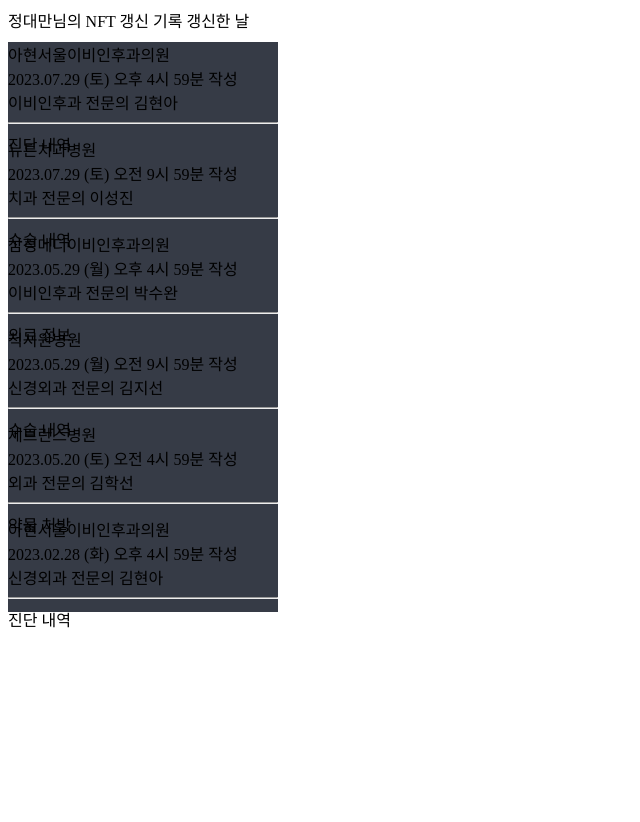
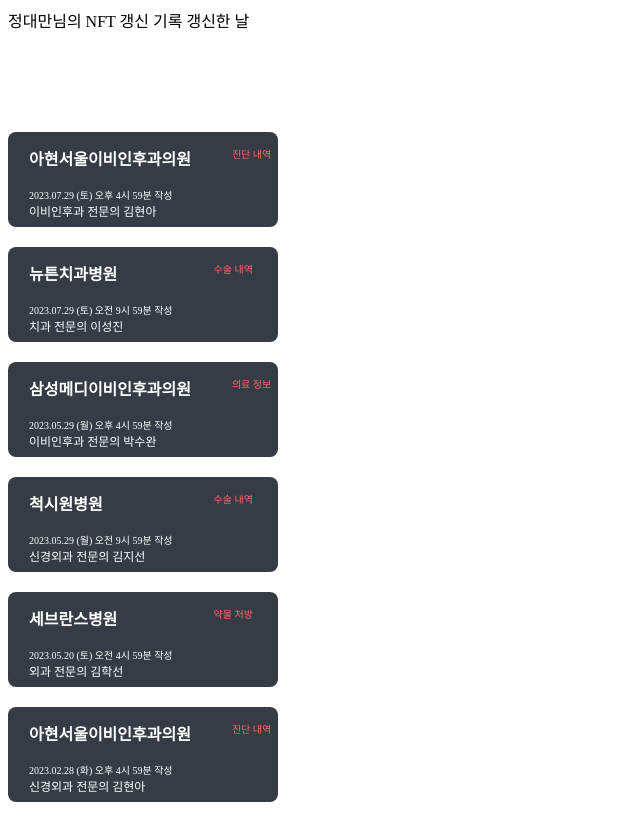
Before and after one commit to binys21/11th-Hackerthon-2023, a React (Create React App) app in the folder ftest/: page /nftrenewal in a window 1280 px wide. Shown: the whole page, without its empty margins (0-640 px from the left). Before the commit the page ends 800 px from the top, so only its background shows below. Built offline with nearby package versions, Linux system fonts and the light colour scheme.

Commit message:
nft갱신 수정1

```diff
--- a/ftest/src/_mock/nftHospitalData.js
+++ b/ftest/src/_mock/nftHospitalData.js
@@ -3,7 +3,7 @@
 export const nftHospitalData = [
     {
       id: 1,
-      type:"진단 내역",
+      type: "진단 내역",
       name:"아현서울이비인후과의원",
       date:"2023.07.29 (토) 오후 4시 59분 작성",
       doctor:"이비인후과 전문의 김현아",
--- a/ftest/src/components/RenewalCard.js
+++ b/ftest/src/components/RenewalCard.js
@@ -3,19 +3,18 @@
 
 
 const RenewalCard=(props)=>{
-    const { hospital} = props;
+    const { nftHospital} = props;
     return (
         <>
         <Wrapper>
         <BoxWrapper>
             <InfoWrapper>
-            <NameWrapper>{hospital.name}</NameWrapper>
-            <DateWrapper>{hospital.date}</DateWrapper>
-            <DocWrapper>{hospital.doctor}</DocWrapper>
+            <NameWrapper>{nftHospital.name}</NameWrapper>
+            <DateWrapper>{nftHospital.date}</DateWrapper>
+            <DocWrapper>{nftHospital.doctor}</DocWrapper>
             </InfoWrapper>
-            <hr></hr>
             <SideWrapper>
-                {hospital.type}
+                {nftHospital.type}
             </SideWrapper>
         </BoxWrapper>
         </Wrapper>
@@ -31,17 +30,35 @@
 `;
 const BoxWrapper=styled.div`
 background-color:#363B46;
-width:270px;
-height:95px;
-margin-botton:200px;
+display: flex;
+width: 270px;
+height: 95px;
+margin-bottom: 20px;
+border-radius: 8px;
 `;
 const InfoWrapper=styled.div`
+color:white;
+margin-left:21px;
 `;
 const NameWrapper=styled.div`
+font-size:16px;
+font-weight:700;
+margin-bottom:17px;
+margin-top:14px;
+
 `;
 const DateWrapper=styled.div`
+font-size:10px;
+font-weight:400
 `;
 const DocWrapper=styled.div`
+font-size:12px;
+font-weight:400
 `;
 const SideWrapper=styled.div`
+margin-top:14px;
+margin-left:41px;
+font-size:10px;
+font-weight:400;
+color:#FF6868;
 `;
--- a/ftest/src/pages/NftRenewalPage.js
+++ b/ftest/src/pages/NftRenewalPage.js
@@ -18,8 +18,8 @@
         </TitleWrapper>
 
         <ContentWrapper>
-            {nftHospitalList.map((hospital)=>(
-                <RenewalCard hospital={hospital}/>
+            {nftHospitalList.map((nftHospital)=>(
+                <RenewalCard nftHospital={nftHospital}/>
             ))}
         </ContentWrapper>
         </Wrapper>
@@ -33,7 +33,8 @@
 height:100%;
 `;
 const TitleWrapper=styled.div`
-margin-bottom:10px;
+margin-bottom:100px;
 `;
 const ContentWrapper=styled.div`
+height:100%;
 `;
```
Lines whose indentation alone changed are shown as unchanged.
